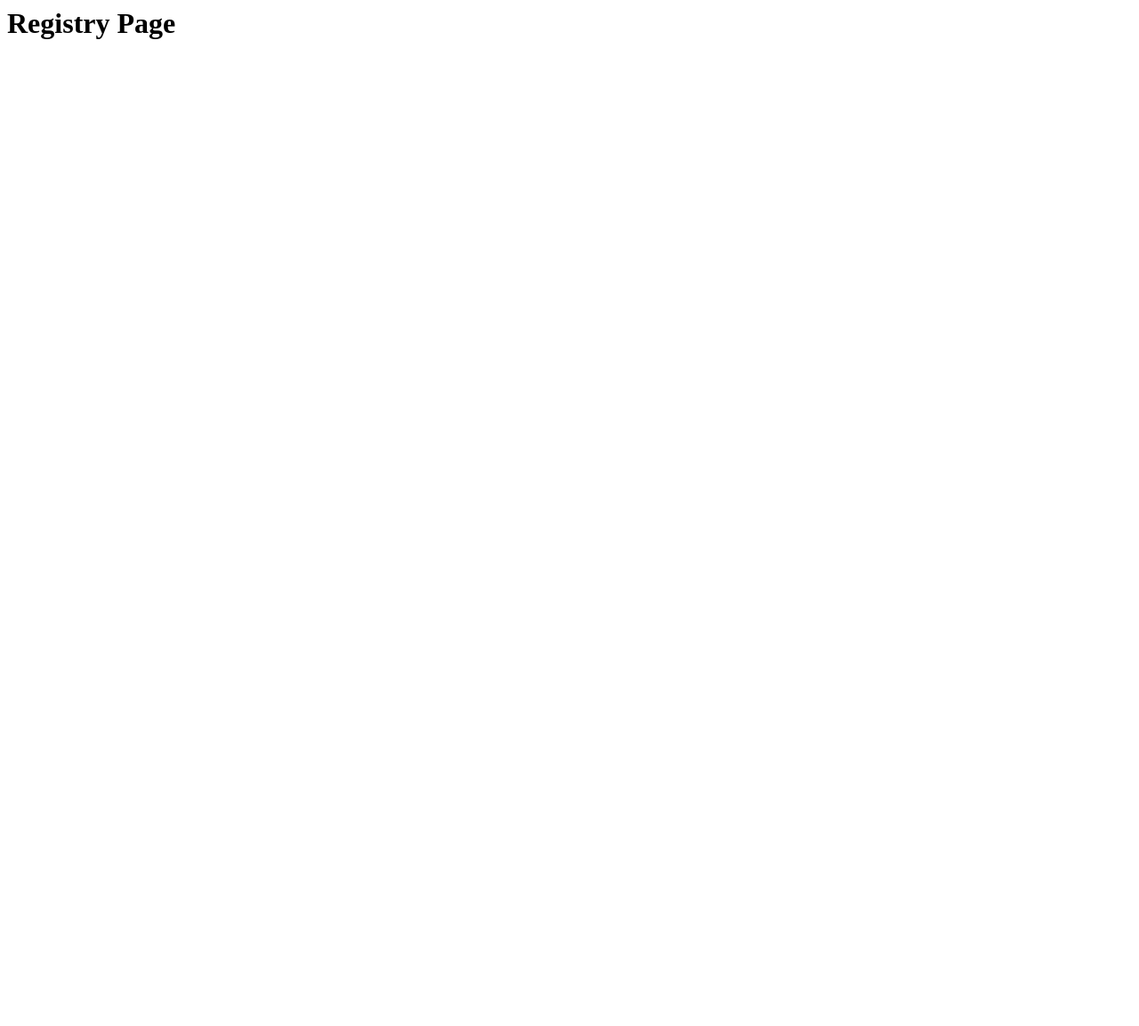
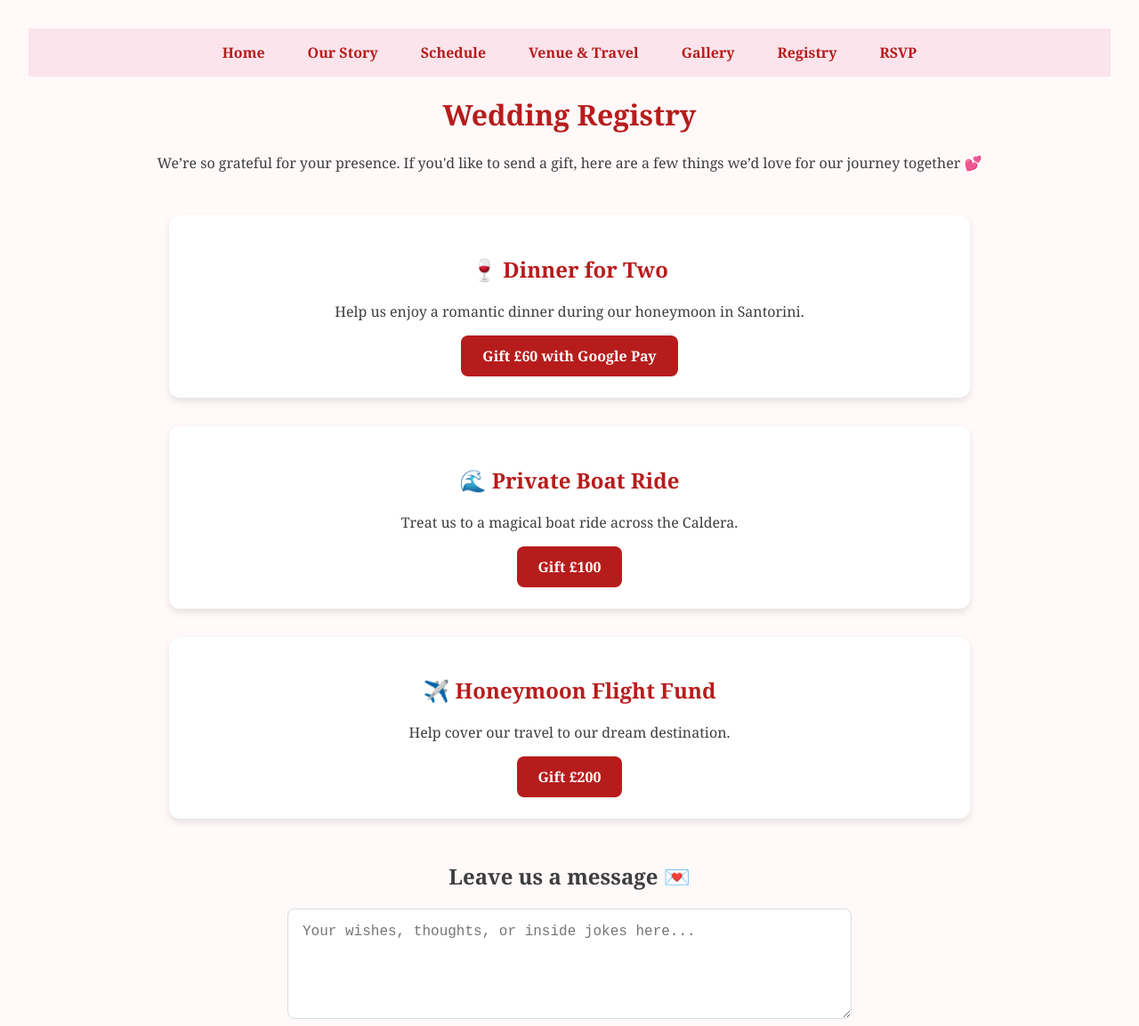
Before and after one commit to ChahelRahul/ViRa, a plain HTML site: page registry.html in a window 1280 px wide. Shown: the whole page at 89% size. Before the commit the page ends 800 px from the top, so only its background shows below. Drawn offline with Linux system fonts and the light colour scheme.

Commit message:
registry

```diff
--- a/registry.html
+++ b/registry.html
@@ -1 +1,140 @@
-<h1>Registry Page</h1>
+<!DOCTYPE html>
+<html lang="en">
+<head>
+  <meta charset="UTF-8" />
+  <title>Registry | Victoria & Rahul</title>
+  <meta name="viewport" content="width=device-width, initial-scale=1.0" />
+  <style>
+    body {
+      font-family: 'Georgia', serif;
+      background-color: #fff9f9;
+      color: #3e3e3e;
+      text-align: center;
+      margin: 0;
+      padding: 2rem;
+    }
+
+    h1 {
+      color: #b71c1c;
+    }
+
+    .registry {
+      display: grid;
+      gap: 2rem;
+      max-width: 900px;
+      margin: 3rem auto;
+    }
+
+    .gift-card {
+      background-color: #ffffff;
+      padding: 1.5rem;
+      border-radius: 12px;
+      box-shadow: 0 4px 8px rgba(0,0,0,0.1);
+    }
+
+    .gift-card h2 {
+      color: #b71c1c;
+    }
+
+    .gift-card p {
+      font-size: 1rem;
+      margin-bottom: 1rem;
+    }
+
+    .gift-button {
+      display: inline-block;
+      padding: 0.75rem 1.5rem;
+      background-color: #b71c1c;
+      color: #ffffff;
+      text-decoration: none;
+      border-radius: 8px;
+      font-weight: bold;
+      transition: background-color 0.3s;
+    }
+
+    .gift-button:hover {
+      background-color: #a11919;
+    }
+
+    .guest-message {
+      margin-top: 3rem;
+    }
+
+    textarea {
+      width: 100%;
+      max-width: 600px;
+      padding: 1rem;
+      font-size: 1rem;
+      border-radius: 8px;
+      border: 1px solid #ddd;
+    }
+
+    .navbar ul {
+      list-style: none;
+      padding: 0;
+      margin: 0;
+      display: flex;
+      flex-wrap: wrap;
+      justify-content: center;
+      gap: 1rem;
+      background-color: #fce4ec;
+      padding: 1rem;
+    }
+
+    .navbar a {
+      text-decoration: none;
+      color: #b71c1c;
+      font-weight: bold;
+      font-size: 1rem;
+      padding: 0.5rem 1rem;
+      border-radius: 6px;
+      transition: background-color 0.3s;
+    }
+
+    .navbar a:hover {
+      background-color: #f8bbd0;
+    }
+  </style>
+</head>
+<body>
+
+  <!-- Navbar -->
+  <div id="nav-placeholder"></div>
+  <script>
+    fetch('navbar.html')
+      .then(res => res.text())
+      .then(data => {
+        document.getElementById('nav-placeholder').innerHTML = data;
+      });
+  </script>
+
+  <h1>Wedding Registry</h1>
+  <p>We’re so grateful for your presence. If you'd like to send a gift, here are a few things we’d love for our journey together 💕</p>
+
+  <section class="registry">
+    <div class="gift-card">
+      <h2>🍷 Dinner for Two</h2>
+      <p>Help us enjoy a romantic dinner during our honeymoon in Santorini.</p>
+      <a href="https://buy.stripe.com/test_4gw7vPgJe3VZ3kofZ0" class="gift-button" target="_blank">Gift £60 with Google Pay</a>
+    </div>
+
+    <div class="gift-card">
+      <h2>🌊 Private Boat Ride</h2>
+      <p>Treat us to a magical boat ride across the Caldera.</p>
+      <a href="https://buy.stripe.com/test_6oE7vP0yS4Hlcqk6op" class="gift-button" target="_blank">Gift £100</a>
+    </div>
+
+    <div class="gift-card">
+      <h2>✈️ Honeymoon Flight Fund</h2>
+      <p>Help cover our travel to our dream destination.</p>
+      <a href="https://buy.stripe.com/test_28o7vP0yS0HlcqkcMQ" class="gift-button" target="_blank">Gift £200</a>
+    </div>
+  </section>
+
+  <section class="guest-message">
+    <h2>Leave us a message 💌</h2>
+    <textarea placeholder="Your wishes, thoughts, or inside jokes here..." rows="5"></textarea>
+  </section>
+
+</body>
+</html>
```
